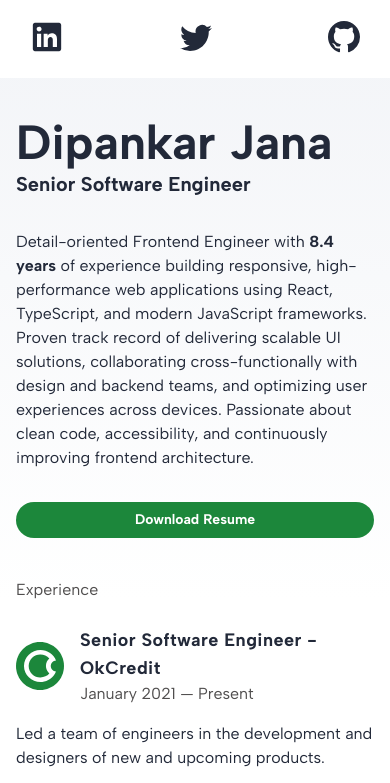
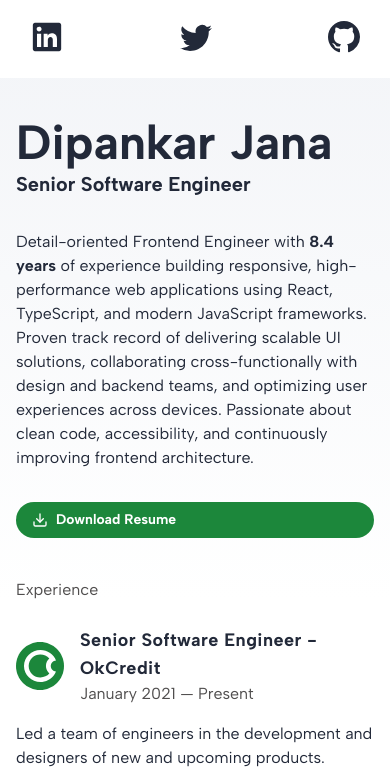
Before and after one commit to iamdipankarj/dipankarjana-site, an Astro site: page / in a window 390 px wide. Shown: the top 783 px of the page. Built offline with nearby package versions, Linux system fonts and the light colour scheme; Astro itself is replaced by a stand-in of ours.

Commit message:
Add resume and download icon

```diff
--- a/src/components/HomeBanner.astro
+++ b/src/components/HomeBanner.astro
@@ -1,6 +1,8 @@
 ---
 import { Image } from 'astro:assets';
+import { Download } from '@lucide/astro';
 import ProfilePic from '@/assets/profile.png';
+
 const d1: number = new Date('05/01/2017').getTime()
 const d2: number = new Date().getTime()
 const diffTime = Math.abs(d2 - d1)
@@ -16,7 +18,8 @@ const experience = diffDays.toFixed(1)
     </div>
     <Image width={100} height={100} src={ProfilePic} class="hidden md:block rounded-full w-40 h-40" alt='Dipankar Jana' />
   </div>
-  <a href="/DipankarJanaResume.pdf" class="mt-8 bg-primary px-4 py-2 text-center text-sm font-semibold inline-block !text-white hover:text-white cursor-pointer transition duration-200 ease-in-out rounded-full hover:bg-primary focus-visible:outline-none focus-visible:ring-2 focus-visible:ring-primary focus-visible:ring-offset-2 active:scale-95 w-full md:w-auto">
+  <a href="/DipankarJanaResume.pdf" class="mt-8 bg-primary px-4 py-2 text-center text-sm font-semibold inline-flex items-center gap-2 !text-white hover:text-white cursor-pointer transition duration-200 ease-in-out rounded-full hover:bg-primary focus-visible:outline-none focus-visible:ring-2 focus-visible:ring-primary focus-visible:ring-offset-2 active:scale-95 w-full md:w-auto">
+    <Download class='w-4 h-4' />
     Download Resume
   </a>
 </section>
```
Also changed, not shown: 1 other file.
